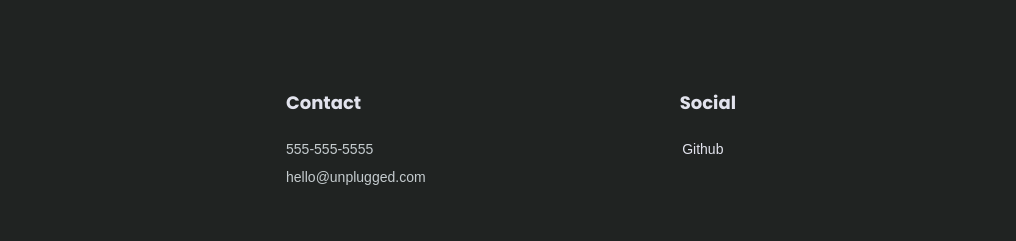
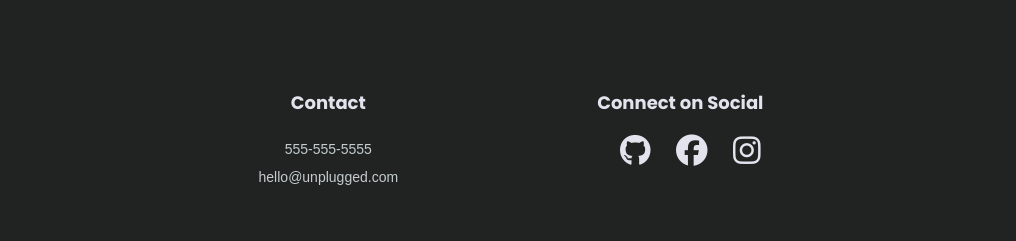
Before and after one commit to Alexzander29/unplugged-skillcrush, a website: page index.html in a window 1280 px wide. Shown: the part 2251-2492 px from the top of the page, without its empty margins (129-1145 px from the left). Drawn offline with Linux system fonts and the light colour scheme.

Commit message:
Added social icons to all pages

```diff
--- a/css/main.css
+++ b/css/main.css
@@ -206,6 +206,7 @@ footer .contact {
   margin-bottom: 50px;
   display: flex;
   flex-direction: column;
+  text-align: center;
 }
 footer .social-icons {
   display:flex;
@@ -218,7 +219,7 @@ footer .social-icons p  {
   justify-content: center;
   align-items: center;
 }
-footer .social {
+.social {
   text-align: center;
 }
 footer .copyright {
@@ -388,6 +389,13 @@ input[type=button] {
   text-transform: uppercase;
 }
 
+.social {
+ text-align: center;
+}
+.social-icons i {
+  font-size: 2.25em;
+  padding-left: 20px;
+}
 /* ==========================================================================
    Helper classes
    ========================================================================== */
--- a/index.html
+++ b/index.html
@@ -144,12 +144,12 @@
         </div>
         <div class="social">
           <h4>
-            Social
+               Connect on Social
           </h4>
           <div class="social-icons">
-            <p><a href="https://github.com/Alexzander29" target="_blank">Github</a></p>
-            <p><a href="https://github.com/Alexzander29" target="_blank"></a></p>
-            <p><a href="https://github.com/Alexzander29" target="_blank"></a></p>
+            <p><a href="https://github.com/Alexzander29" target="_blank"><i class="fab fa-github"></i></a></p>
+            <p><a href="https://github.com/Alexzander29" target="_blank"><i class="fab fa-facebook"></i></a></p>
+            <p><a href="https://github.com/Alexzander29" target="_blank"><i class="fab fa-instagram"></i></a></p>
           </div>
         </div>
       </div>
```
Also changed, not shown: about/index.html (+3 -3 lines), faqs/index.html (+5 -3 lines).
